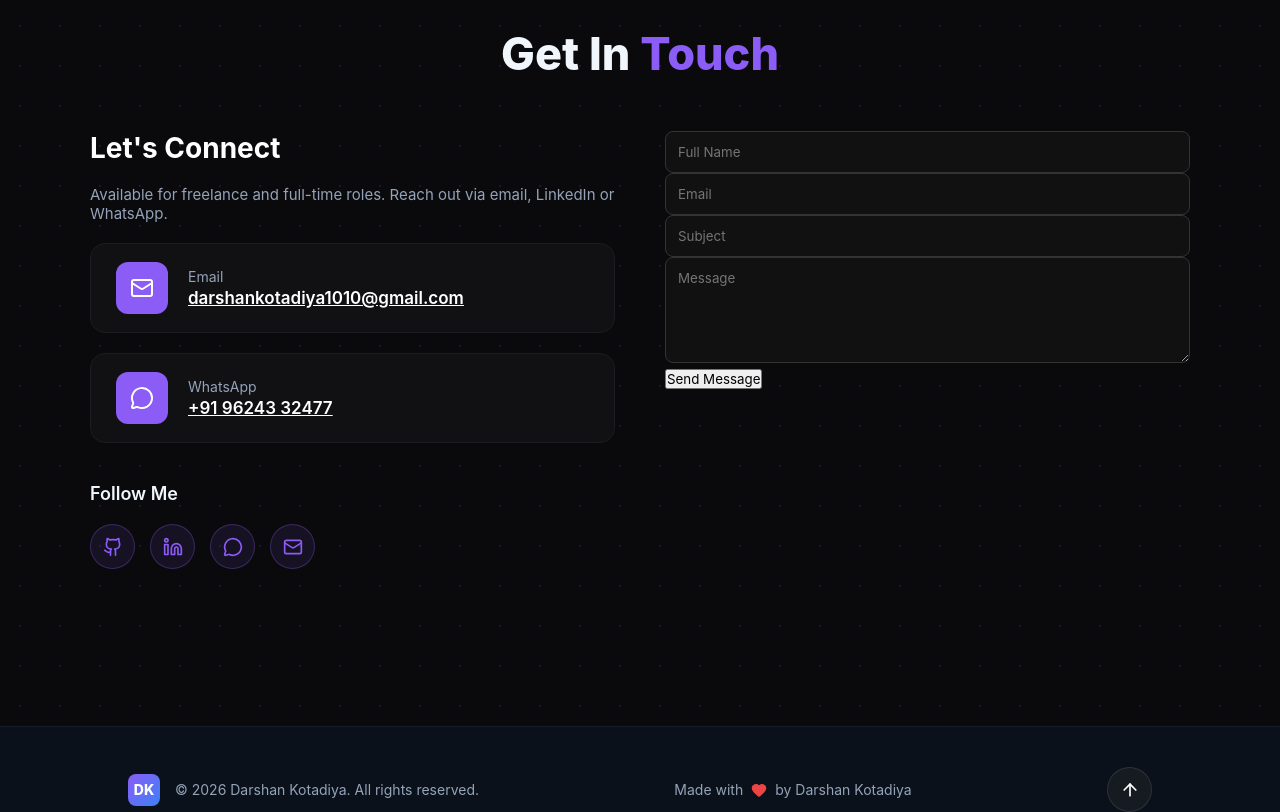
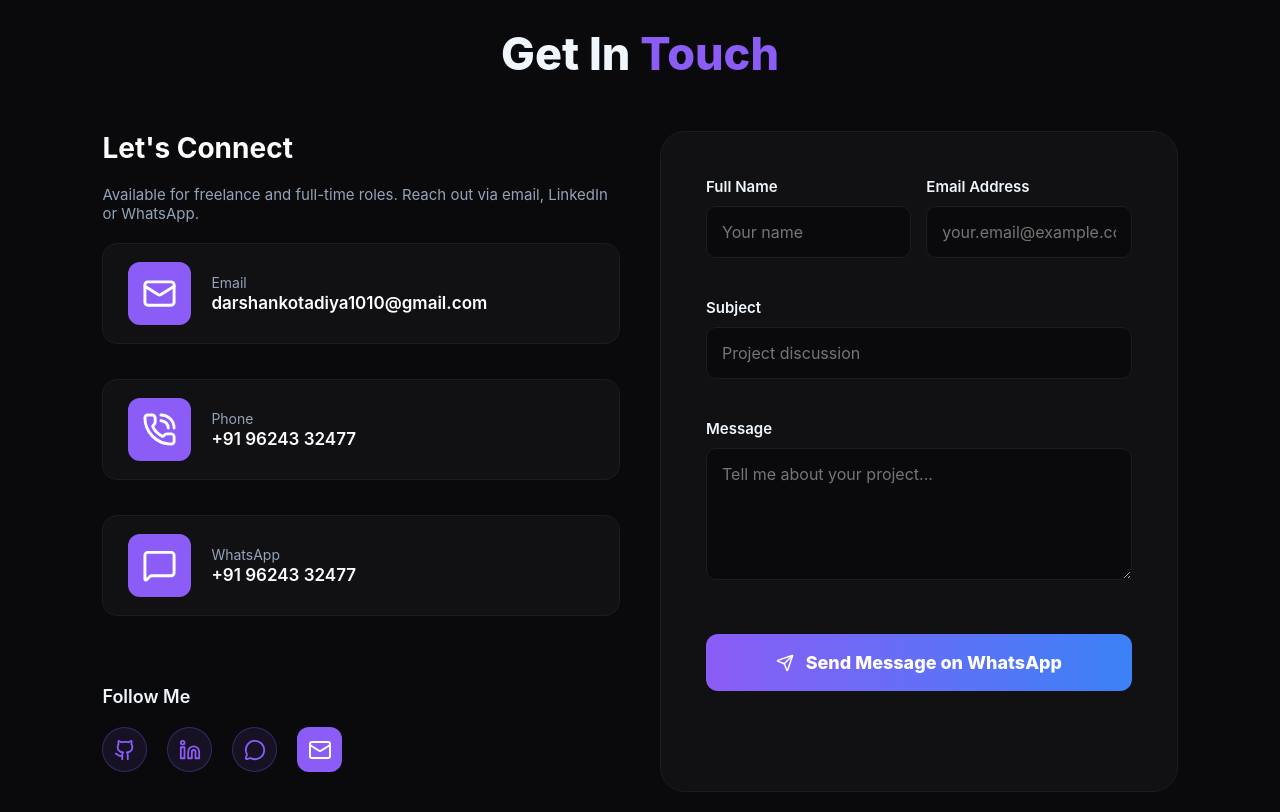
Before and after one commit to darshankotadiya/darshan-portfolio, a React (Vite) app: page / in a window 1280 px wide. Shown: the part 4500-5312 px from the top of the page. Built offline with nearby package versions, Linux system fonts and the light colour scheme.

Commit message:
Update App.jsx

```diff
--- a/src/App.jsx
+++ b/src/App.jsx
@@ -791,64 +791,190 @@ function App() {
         </div>
       </section>
 
-      {/* CONTACT SECTION - Balanced Layout with Live BG */}
-<section id='contact' className="contact-live-section">
-  <div className="contact-container">
+      {/* CONTACT SECTION */}
+      <section
+        id='contact'
+        style={{ padding: '100px 8%', background: '#0a0a0c' }}
+      >
         <h2 className='section-head'>
           Get In <span>Touch</span>
         </h2>
-
-    <div className='contact-main-grid'>
-      {/* ડાબી બાજુ: Let's Connect */}
-      <div className="contact-left">
+        <div
+          className='contact-grid'
+          style={{
+            display: 'grid',
+            gridTemplateColumns: 'repeat(auto-fit, minmax(350px, 1fr))',
+            gap: '40px',
+            marginTop: '50px',
+          }}
+        >
+          {/* Left side content */}
+          <div>
             <h3 style={{ fontSize: '28px', color: 'white' }}>Let's Connect</h3>
             <p style={{ color: '#94a3b8', margin: '20px 0', fontSize: '15px' }}>
-          Available for freelance and full-time roles. Reach out via email, LinkedIn or WhatsApp.
+              Available for freelance and full-time roles. Reach out via email,
+              LinkedIn or WhatsApp.
             </p>
 
-        <div className="info-cards-stack">
+            <div
+              className='contact-info-list'
+              style={{ display: 'flex', flexDirection: 'column', gap: '15px' }}
+            >
               <div className='contact-info-card'>
-            <div className='icon-box-purple'><Mail size={24} color='white' /></div>
+                <div className='icon-box-purple'>
+                  <Mail size={35} color='white' />
+                </div>
                 <div>
                   <p className='label'>Email</p>
-              <a href='mailto:darshankotadiya1010@gmail.com' className='value'>darshankotadiya1010@gmail.com</a>
+                  <a
+                    href='mailto:darshankotadiya1010@gmail.com'
+                    className='value'
+                    style={{ textDecoration: 'none', display: 'block' }}
+                  >
+                    darshankotadiya1010@gmail.com
+                  </a>
                 </div>
               </div>
 
               <div className='contact-info-card'>
-            <div className='icon-box-purple'><MessageCircle size={24} color='white' /></div>
+                <div className='icon-box-purple'>
+                  <PhoneCall size={35} color='white' />
+                </div>
+                <div>
+                  <p className='label'>Phone</p>
+                  <a
+                    href='tel:+919624332477'
+                    className='value'
+                    style={{ textDecoration: 'none', display: 'block' }}
+                  >
+                    +91 96243 32477
+                  </a>
+                </div>
+              </div>
+
+              <div className='contact-info-card'>
+                <div className='icon-box-purple'>
+                  <MessageSquare size={35} color='white' />
+                </div>
                 <div>
                   <p className='label'>WhatsApp</p>
-              <a href='https://wa.me/919624332477' target='_blank' className='value'>+91 96243 32477</a>
+                  <a
+                    href='https://wa.me/919624332477'
+                    target='_blank'
+                    rel='noopener noreferrer'
+                    className='value'
+                    style={{ textDecoration: 'none', display: 'block' }}
+                  >
+                    +91 96243 32477
+                  </a>
                 </div>
               </div>
             </div>
 
-        {/* Follow Me Icons */}
-        <div style={{ marginTop: '40px' }}>
-          <p style={{ color: '#f0f6fc', marginBottom: '20px', fontWeight: '600' }}>Follow Me</p>
-          <div style={{ display: 'flex', gap: '15px' }}>
-            <a href='https://github.com/darshankotadiya' target='_blank' className='footer-social-icon'><Github size={20} /></a>
-            <a href='https://www.linkedin.com/in/darshan-kotadiya-70416a251/' target='_blank' className='footer-social-icon'><Linkedin size={20} /></a>
-            <a href='https://wa.me/919624332477' target='_blank' className='footer-social-icon'><MessageCircle size={20} /></a>
-            <a href='mailto:darshankotadiya1010@gmail.com' className='footer-social-icon'><Mail size={20} /></a>
+            {/* Follow Me Section */}
+            <div style={{ marginTop: '50px' }}>
+              <p
+                style={{
+                  color: '#f0f6fc',
+                  marginBottom: '20px',
+                  fontWeight: '600',
+                  fontSize: '18px',
+                }}
+              >
+                Follow Me
+              </p>
+              <div style={{ display: 'flex', gap: '20px' }}>
+                <a
+                  href='https://github.com/darshankotadiya'
+                  target='_blank'
+                  rel='noopener noreferrer'
+                  className='footer-social-icon'
+                >
+                  <Github size={22} />
+                </a>
+                <a
+                  href='https://www.linkedin.com/in/darshan-kotadiya-70416a251/'
+                  target='_blank'
+                  rel='noopener noreferrer'
+                  className='footer-social-icon'
+                >
+                  <Linkedin size={22} />
+                </a>
+                <a
+                  href='https://wa.me/919624332477'
+                  target='_blank'
+                  rel='noopener noreferrer'
+                  className='footer-social-icon'
+                >
+                  <MessageCircle size={22} />
+                </a>
+                <a
+                  href='mailto:darshankotadiya1010@gmail.com?subject=Portfolio%20Inquiry&body=Hi%20Darshan,%0A%0AI%20saw%20your%20portfolio...'
+                  className='icon-box-about'
+                  style={{ textDecoration: 'none' }}
+                >
+                  <Mail size={24} />
+                </a>
               </div>
             </div>
           </div>
 
-      {/* જમણી બાજુ: Contact Form */}
-      <form className='contact-form-balanced' onSubmit={handleSubmit}>
-        <div className="form-group-row">
-          <input className='input-field-new' name='name' placeholder='Full Name' required />
-          <input className='input-field-new' name='email' type='email' placeholder='Email' required />
+          {/* Contact Form - CHANGED TO SEND ON WHATSAPP DIRECTLY */}
+          <form className='form-container' onSubmit={handleSubmit}>
+            <div style={{ display: 'flex', gap: '15px', marginBottom: '20px' }}>
+              <div style={{ flex: 1 }}>
+                <label>Full Name</label>
+                <input
+                  className='input-field'
+                  name='name'
+                  placeholder='Your name'
+                  required
+                />
               </div>
-        <input className='input-field-new' name='subject' placeholder='Subject' required />
-        <textarea className='input-field-new' name='message' placeholder='Message' rows='5' required></textarea>
-        <button type='submit' className='send-btn-new'>Send Message</button>
+              <div style={{ flex: 1 }}>
+                <label>Email Address</label>
+                <input
+                  className='input-field'
+                  name='email'
+                  type='email'
+                  placeholder='your.email@example.com'
+                  required
+                />
+              </div>
+            </div>
+
+            <div style={{ marginBottom: '20px' }}>
+              <label>Subject</label>
+              <input
+                className='input-field'
+                name='subject'
+                placeholder='Project discussion'
+                required
+              />
+            </div>
+
+            <div style={{ marginBottom: '30px' }}>
+              <label>Message</label>
+              <textarea
+                className='input-field'
+                name='message'
+                placeholder='Tell me about your project...'
+                rows='5'
+                required
+              ></textarea>
+            </div>
+
+            <button
+              type='submit'
+              className='send-btn'
+              style={{ border: 'none', width: '100%', cursor: 'pointer' }}
+            >
+              <Send size={18} /> Send Message on WhatsApp
+            </button>
           </form>
         </div>
-  </div>
       </section>
+
       {/* FOOTER SECTION */}
       <footer className='footer-main'>
         <div className='footer-left'>
```
Lines whose indentation alone changed are shown as unchanged.
